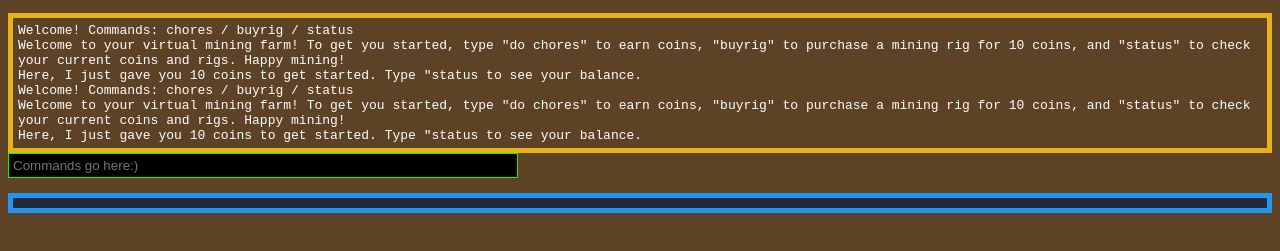
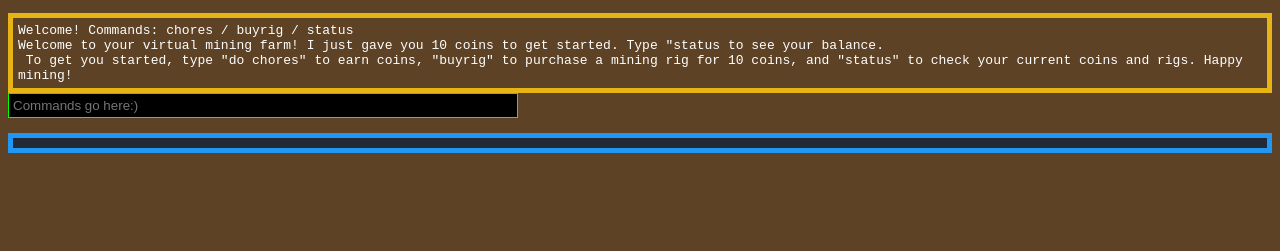
Before and after one commit to daimyo-panda2/budgetminingfarm, a plain HTML site: page index.html in a window 1280 px wide. Shown: the part 41-292 px from the top of the page. Drawn offline with Linux system fonts and the light colour scheme.

Commit message:
Update index.html

```diff
--- a/index.html
+++ b/index.html
@@ -99,16 +99,13 @@
       }
     });
 
-    log("Welcome! Commands: chores / buyrig / status");
-    log("Welcome to your virtual mining farm! To get you started, type \"do chores\" to earn coins, \"buyrig\" to purchase a mining rig for 10 coins, and \"status\" to check your current coins and rigs. Happy mining!");
-    log("Here, I just gave you 10 coins to get started. Type \"status to see your balance.")
-      // Show welcome messages with delay
+    // Show welcome messages with delay
       async function showWelcomeMessages() {
         log("Welcome! Commands: chores / buyrig / status");
         await wait(1000);
-        log("Welcome to your virtual mining farm! To get you started, type \"do chores\" to earn coins, \"buyrig\" to purchase a mining rig for 10 coins, and \"status\" to check your current coins and rigs. Happy mining!");
+        log("Welcome to your virtual mining farm! I just gave you 10 coins to get started. Type \"status to see your balance.");
         await wait(1000);
-        log("Here, I just gave you 10 coins to get started. Type \"status to see your balance.");
+        log(" To get you started, type \"do chores\" to earn coins, \"buyrig\" to purchase a mining rig for 10 coins, and \"status\" to check your current coins and rigs. Happy mining!");
       }
 
       function wait(ms) {
```
